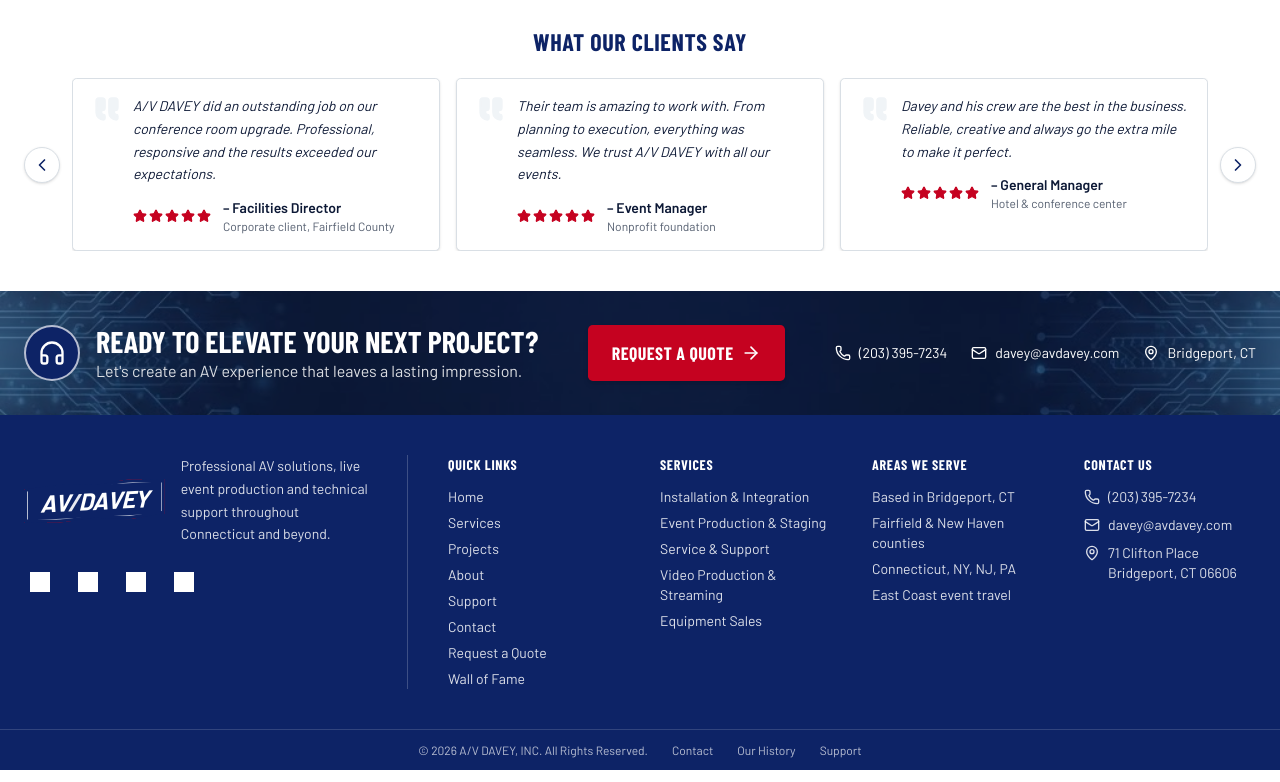
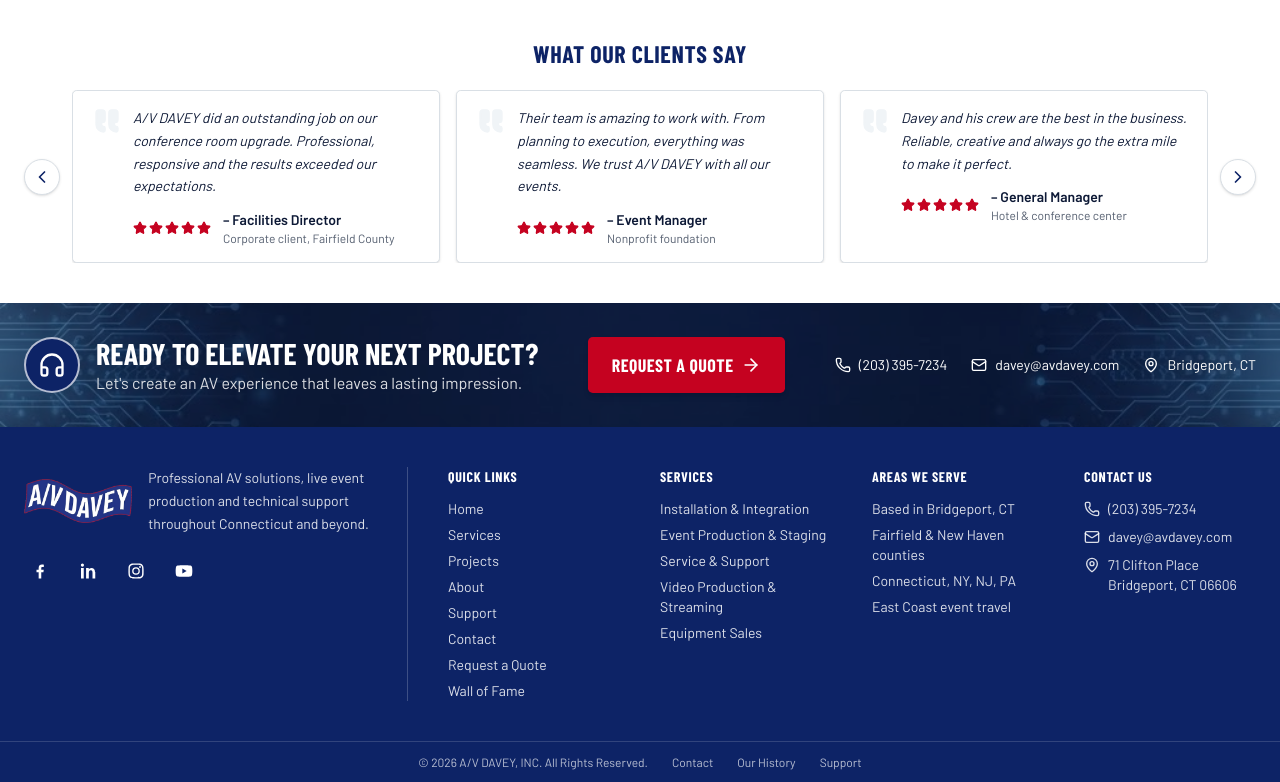
Before and after one commit to giftchaps/av-davey, a Next.js app: page / in a window 1280 px wide. Shown: the part 1347-2129 px from the top of the page. Built offline with nearby package versions, Linux system fonts and the light colour scheme; grey boxes are pictures that could not be loaded; a web font is replaced by a local one.

Commit message:
feat: update logo component and add social icons\n\nUpdated logo to use Next.js Image component; added social icons in footer.

```diff
--- a/components/site/logo.tsx
+++ b/components/site/logo.tsx
@@ -1,3 +1,4 @@
+import Image from 'next/image'
 import Link from 'next/link'
 import { cn } from '@/lib/utils'
 
@@ -14,22 +15,17 @@ export function Logo({
       aria-label="A/V DAVEY home"
       className={cn('inline-block shrink-0', className)}
     >
-      <span
+      <Image
+        src="/images/logo.png"
+        alt="A/V DAVEY"
+        width={716}
+        height={291}
+        priority={size === 'md'}
         className={cn(
-          'relative inline-flex items-center justify-center bg-primary font-heading font-800 italic uppercase tracking-tight text-primary-foreground shadow-md ring-2 ring-accent',
-          size === 'md' ? 'h-12 px-5 text-3xl sm:h-14 sm:px-6 sm:text-4xl' : 'h-10 px-4 text-2xl',
+          'h-auto w-auto',
+          size === 'md' ? 'h-14 sm:h-[68px]' : 'h-11',
         )}
-        style={{
-          clipPath:
-            'polygon(0% 12%, 25% 4%, 50% 10%, 75% 0%, 100% 6%, 100% 90%, 75% 100%, 50% 92%, 25% 100%, 0% 94%)',
-          transform: 'skewY(-3deg)',
-        }}
-      >
-        <span aria-hidden className="absolute inset-[3px] border border-primary-foreground/70" style={{ clipPath: 'inherit' }} />
-        <span className="relative font-extrabold">
-          AV<span className="text-primary-foreground/90">/</span>DAVEY
-        </span>
-      </span>
+      />
     </Link>
   )
 }
--- a/components/site/site-footer.tsx
+++ b/components/site/site-footer.tsx
@@ -2,12 +2,18 @@ import Link from 'next/link'
 import { Mail, MapPin, Phone } from 'lucide-react'
 import { contact, footerColumns } from '@/lib/site-data'
 import { Logo } from './logo'
+import {
+  FacebookIcon,
+  InstagramIcon,
+  LinkedInIcon,
+  YouTubeIcon,
+} from './social-icons'
 
 const socials = [
-  { name: 'Facebook', slug: 'facebook', href: 'https://facebook.com' },
-  { name: 'LinkedIn', slug: 'linkedin', href: 'https://linkedin.com' },
-  { name: 'Instagram', slug: 'instagram', href: 'https://instagram.com' },
-  { name: 'YouTube', slug: 'youtube', href: 'https://youtube.com' },
+  { name: 'Facebook', Icon: FacebookIcon, href: 'https://facebook.com' },
+  { name: 'LinkedIn', Icon: LinkedInIcon, href: 'https://linkedin.com' },
+  { name: 'Instagram', Icon: InstagramIcon, href: 'https://instagram.com' },
+  { name: 'YouTube', Icon: YouTubeIcon, href: 'https://youtube.com' },
 ]
 
 export function SiteFooter() {
@@ -31,15 +37,7 @@ export function SiteFooter() {
                   rel="noreferrer"
                   className="flex size-8 items-center justify-center rounded-md hover:bg-primary-foreground/10"
                 >
-                  {/* Social marks served by theSVG.org; brightness-0 + invert renders them white */}
-                  <img
-                    src={`https://thesvg.org/icons/${s.slug}/default.svg`}
-                    alt=""
-                    width={20}
-                    height={20}
-                    loading="lazy"
-                    className="size-5 brightness-0 invert"
-                  />
+                  <s.Icon className="size-5" />
                   <span className="sr-only">{s.name}</span>
                 </a>
               </li>
--- /dev/null
+++ b/components/site/social-icons.tsx
@@ -0,0 +1,41 @@
+import type { SVGProps } from 'react'
+
+type IconProps = SVGProps<SVGSVGElement>
+
+const base = {
+  viewBox: '0 0 24 24',
+  fill: 'currentColor',
+  'aria-hidden': true,
+} as const
+
+export function FacebookIcon(props: IconProps) {
+  return (
+    <svg {...base} {...props}>
+      <path d="M13.5 21v-7.5h2.6l.4-3h-3V8.6c0-.9.3-1.5 1.5-1.5h1.6V4.4c-.3 0-1.2-.1-2.3-.1-2.3 0-3.9 1.4-3.9 4v2.2H7.8v3h2.6V21h3.1z" />
+    </svg>
+  )
+}
+
+export function LinkedInIcon(props: IconProps) {
+  return (
+    <svg {...base} {...props}>
+      <path d="M6.9 8.5H3.6V21h3.3V8.5zM5.3 3a1.9 1.9 0 1 0 0 3.8 1.9 1.9 0 0 0 0-3.8zM20.4 13.3c0-3.3-1.8-4.9-4.2-4.9-1.9 0-2.8 1.1-3.3 1.8V8.5H9.7V21H13v-6.6c0-1.7.3-3.3 2.4-3.3 2 0 2 1.9 2 3.4V21h3.3v-7.7z" />
+    </svg>
+  )
+}
+
+export function InstagramIcon(props: IconProps) {
+  return (
+    <svg {...base} {...props}>
+      <path d="M12 7.4a4.6 4.6 0 1 0 0 9.2 4.6 4.6 0 0 0 0-9.2zm0 7.6a3 3 0 1 1 0-6 3 3 0 0 1 0 6zm5.9-7.8a1.1 1.1 0 1 1-2.2 0 1.1 1.1 0 0 1 2.2 0zM21 8.3c-.1-1.5-.4-2.8-1.5-3.9S17.1 3 15.7 3C14.2 2.9 9.8 2.9 8.3 3 6.8 3 5.5 3.4 4.4 4.4S3 6.9 3 8.3C2.9 9.8 2.9 14.2 3 15.7c.1 1.5.4 2.8 1.5 3.9S6.9 21 8.3 21c1.5.1 5.9.1 7.4 0 1.5-.1 2.8-.4 3.9-1.5s1.4-2.4 1.5-3.9c.1-1.4.1-5.8-.1-7.3zm-2 9c-.3.8-.9 1.4-1.7 1.7-1.2.5-4 .4-5.3.4s-4.1.1-5.3-.4c-.8-.3-1.4-.9-1.7-1.7-.5-1.2-.4-4-.4-5.3s-.1-4.1.4-5.3c.3-.8.9-1.4 1.7-1.7 1.2-.5 4-.4 5.3-.4s4.1-.1 5.3.4c.8.3 1.4.9 1.7 1.7.5 1.2.4 4 .4 5.3s.1 4.1-.4 5.3z" />
+    </svg>
+  )
+}
+
+export function YouTubeIcon(props: IconProps) {
+  return (
+    <svg {...base} {...props}>
+      <path d="M21.6 7.2a2.5 2.5 0 0 0-1.8-1.8C18.2 5 12 5 12 5s-6.2 0-7.8.4A2.5 2.5 0 0 0 2.4 7.2C2 8.8 2 12 2 12s0 3.2.4 4.8a2.5 2.5 0 0 0 1.8 1.8C5.8 19 12 19 12 19s6.2 0 7.8-.4a2.5 2.5 0 0 0 1.8-1.8c.4-1.6.4-4.8.4-4.8s0-3.2-.4-4.8zM10 15V9l5.2 3L10 15z" />
+    </svg>
+  )
+}
```
Also changed, not shown: public/images/logo.png (added).
